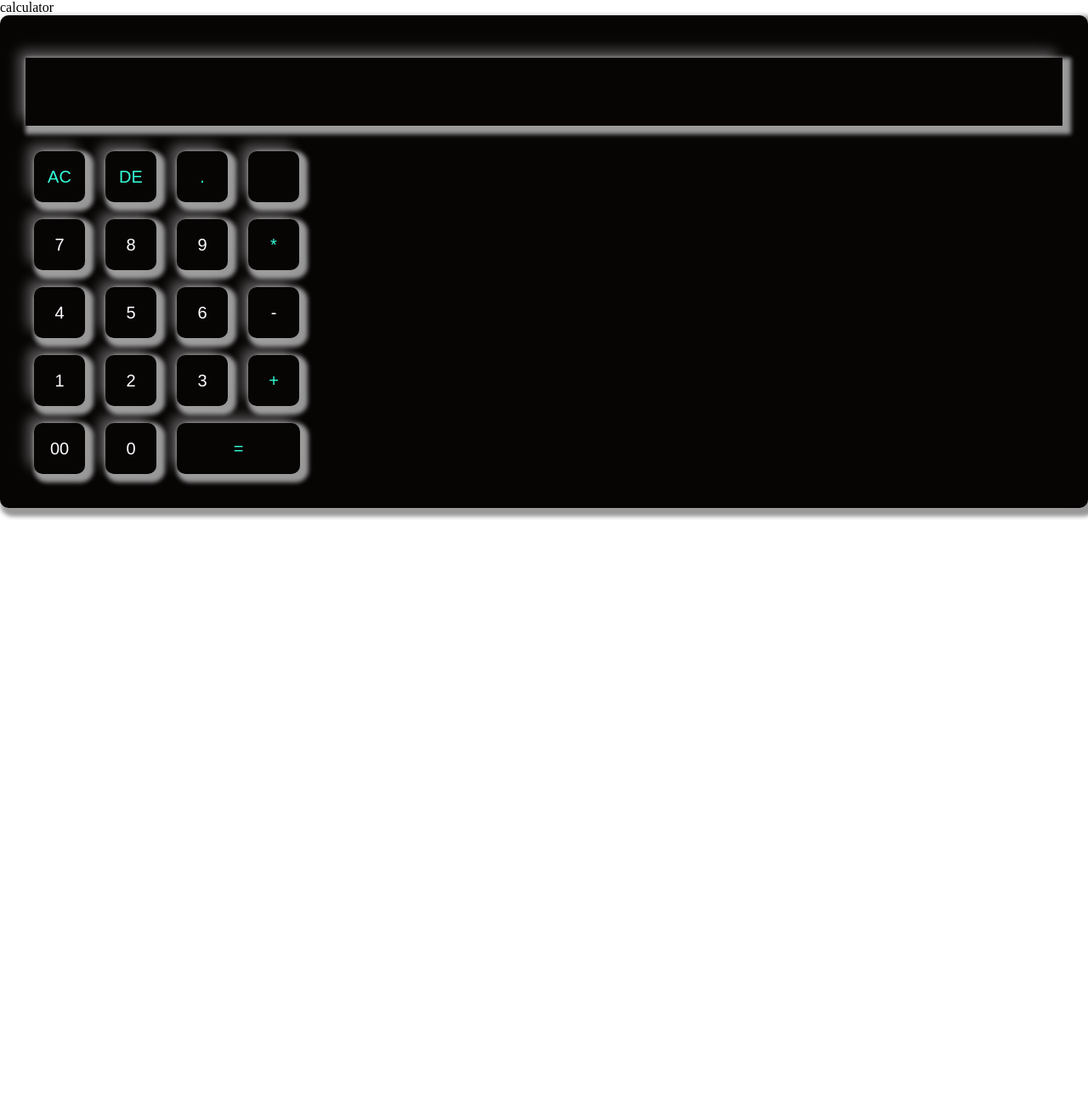
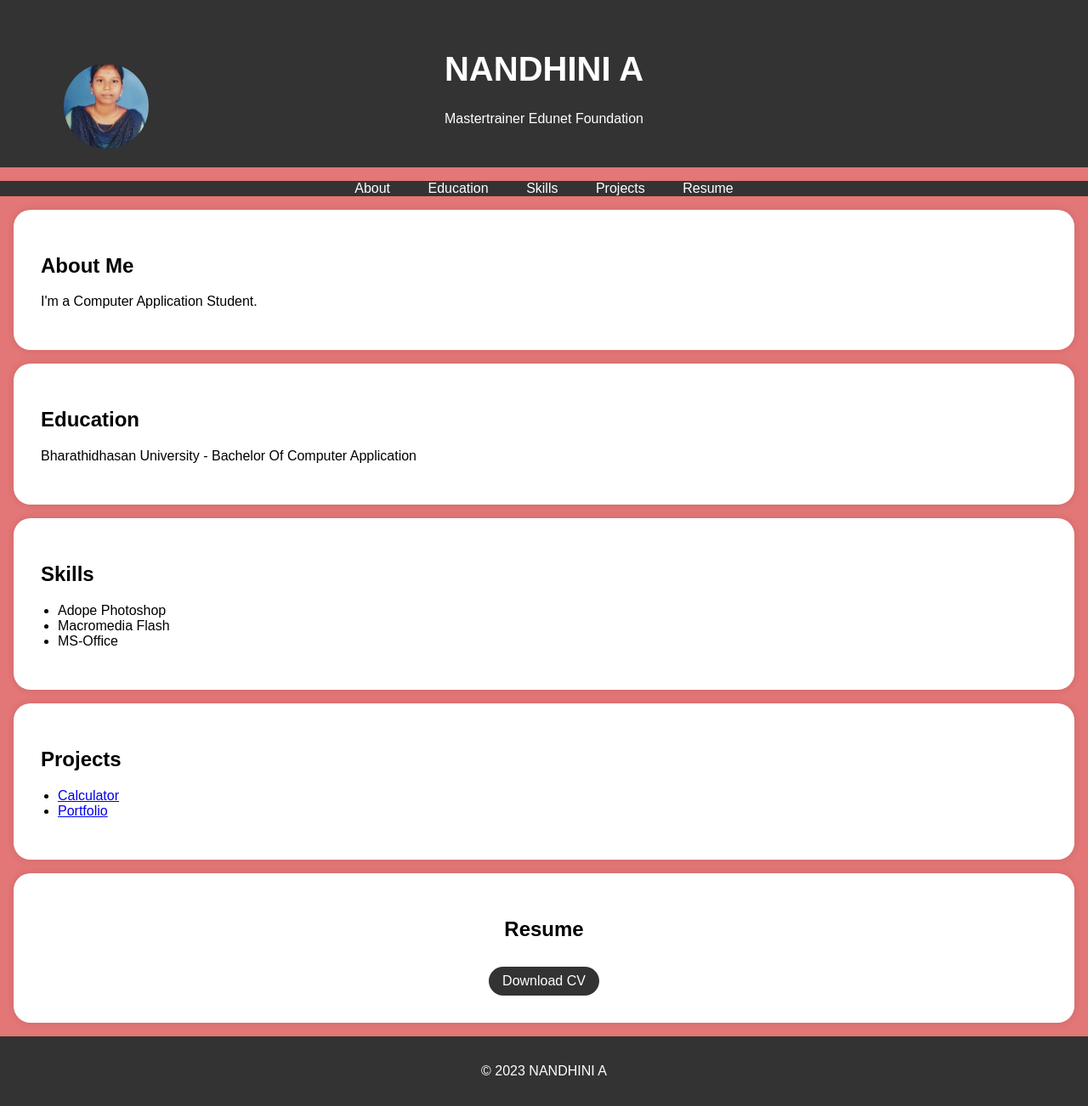
Before and after one commit to nandhini2524/nandhini2524, a plain HTML site: page Index.html in a window 1280 px wide. Shown: the whole page at 85% size. Before the commit the page ends 800 px from the top, so only its background shows below. Drawn offline with Linux system fonts and the light colour scheme.

Commit message:
Add files via upload

```diff
--- a/Index.html
+++ b/Index.html
@@ -1,84 +1,184 @@
 <!DOCTYPE html>
-<html lang="en">
+<html>
 <head>
-        <meta charset="UTF-8" />
-        <meta name="vieport" content="width=device-width, initial-scale"
-        <title>calculator</title>
-        <link rel="stylesheet" href="style.css" />
+    <title>Portfolio</title>
+    <style>
+        body {
+            font-family: Arial, sans-serif;
+            margin: 0;
+            padding: 0;
+            background-color: #e37676;
+        }
+
+        header {
+            background-color: #333;
+            color: #fff;
+            text-align: center;
+            padding: 2rem 0;
+            position: relative; /* Add this */
+        }
+
+        .header-content h1 {
+            font-size: 2.5rem;
+        }
+
+        /* Add styles for the round profile picture */
+        .profile-picture {
+            width: 100px; /* Adjust the size as needed */
+            height: 100px;
+            border-radius: 75%; /* Create a circular shape */
+            object-fit: cover; /* To ensure the image fills the circular area */
+            position: absolute; /* Add this */
+            top: 75px; /* Adjust top position as needed */
+            left: 75px; /* Adjust left position as needed */
+        }
+
+        nav {
+            background-color: #333;
+            color: #fff;
+            text-align: center;
+        }
+
+        nav ul {
+            list-style-type: none;
+            padding: 0;
+        }
+
+        nav ul li {
+            display: inline;
+            margin: 0 20px;
+        }
+
+        nav ul li a {
+            text-decoration: none;
+            color: #fff;
+        }
+
+        .section-content {
+            background-color: #fff;
+            padding: 2rem;
+            margin: 1rem;
+            border-radius: 20px;
+            box-shadow: 0 0 10px rgba(0, 0, 0, 0.1);
+            text-align: justify;
+        }
+
+        .download-button {
+            background-color: #333;
+            color: #fff;
+            padding: 0.5rem 1rem;
+            text-decoration: none;
+            border-radius: 20px;
+            display: inline-block;
+            margin-top: 10px;
+            align-self: center;
+        }
+
+        .download-button:hover {
+            background-color: #555;
+        }
+
+        footer {
+            text-align: center;
+            padding: 1rem 0;
+            background-color: #333;
+            color: #fff;
+        }
+
+        ul {
+            list-style-type: disc;
+            padding-left: 20px;
+        }
+    </style>
 </head>
 <body>
-        <div class="container">
-            <div class="calculator">
-                <form>
-                    <div class="display">
-                        <input type="text" name="display" />
+    <header>
+        <div class="header-content">
+            <!-- Add your profile picture here -->
+            <img src="./Nandhini.jpg" alt="Your Profile Picture" class="profile-picture">
+            <h1>NANDHINI A</h1>
+            <p>Mastertrainer Edunet Foundation</p>
         </div>
-                    <div>
-                        <input
-                         type="button"
-                         value="AC"
-                         onclick="display.value = '' "
-                         class="operator"
-                        />
-                        <input
-                         type="button"
-                         value="DE"
-                         onclick="display.value = display.value.toString().slice(0, -1)"
-                         class="operator"
-                        />
-                        <input
-                         type="button"
-                         value="."
-                         onclick="display.value += '.' "
-                         class="operator"
-                        />
-                        <input
-                         type="button"
-                         value=""
-                         onclick="display.value += '/' "
-                         class="operator"
-                        />
+    </header>
+
+    <nav>
+        <ul>
+            <li><a href="#about">About</a></li>
+            <li><a href="#education">Education</a></li>
+            <li><a href="#skills">Skills</a></li>
+            <li><a href="#projects">Projects</a></li>
+            <li><a href="#resume">Resume</a></li>
+        </ul>
+    </nav>
+
+    <section id="about">
+        <div class="section-content">
+            <h2>About Me</h2>
+            <p>I'm a Computer Application Student.</p>
         </div>
-                    <div>
-                        <input type="button" value="7" onclick="display.value += '7' "/>
-                        <input type="button" value="8" onclick="display.value += '8' "/>
-                        <input type="button" value="9" onclick="display.value += '9' "/>
-                        <input
-                         type="button"
-                         value="*"
-                         onclick="display.value += '*' "
-                         class="operator"
-                        />
+    </section>
+
+    <section id="education">
+        <div class="section-content">
+            <h2>Education</h2>
+            <p>Bharathidhasan University  - Bachelor Of Computer Application</p>
         </div>
-                    <div>
-                        <input type="button" value="4" onclick="display.value += '4' "/>
-                        <input type="button" value="5" onclick="display.value += '5' "/>
-                        <input type="button" value="6" onclick="display.value += '6' "/>
-                        <input type="button" value="-" onclick="display.value += '-' "/>
+    </section>
+
+    <section id="skills">
+        <div class="section-content">
+            <h2>Skills</h2>
+            <ul>
+                <li>Adope Photoshop</li>
+                <li>Macromedia Flash</li>
+                <li>MS-Office</li>
+            </ul>
         </div>
-                    <div>
-                        <input type="button" value="1" onclick="display.value += '3' "/>
-                        <input type="button" value="2" onclick="display.value += '2' "/>
-                        <input type="button" value="3"  onclick="display.value += '1' "/>
-                        <input
-                         type="button"
-                         value="+"
-                         onclick="display.value += '+' "
-                         class="operator"
-                        />
+    </section>
+
+    <section id="projects">
+        <div class="section-content">
+            <h2>Projects</h2>
+            <ul>
+                <li><a href="#">Calculator</a></li>
+                <li><a href="#">Portfolio</a></li>
+                <!-- Add more project links here -->
+            </ul>
         </div>
-                    <div>
-                        <input type="button" value="00" onclick="display.value += '00' " />
-                        <input type="button" value="0"  onclick="display.value += '0' "/>
-                        <input
-                         type="button"
-                         value="="
-                         onclick="display.value =eval(display.value) "
-                         class="equal operator"
-                        />
+    </section>
+
+    <section id="resume">
+
+        <div class="section-content">
+            <center>
+            <h2>Resume</h2>
+            <a href="./Nandhini resume.jpg" target="_blank" class="download-button">Download CV</a>
+        </center>
         </div>
-                </form>
-            </div>
-        </div>
+
+    </section>
+
+    <footer>
+        <p>&copy; 2023 NANDHINI A</p>
+    </footer>
+
+    <script>
+        // Smooth scrolling to section when clicking on navigation links
+        document.querySelectorAll('a[href^="#"]').forEach(anchor => {
+            anchor.addEventListener('click', function(e) {
+                e.preventDefault();
+
+                const targetId = this.getAttribute('href').substring(1);
+                const targetElement = document.getElementById(targetId);
+
+                if (targetElement) {
+                    window.scrollTo({
+                        top: targetElement.offsetTop,
+                        behavior: 'smooth'
+                    });
+                }
+            });
+        });
+    </script>
 </body>
 </html>
```
Also changed, not shown: Nandhini resume.jpg (added), Nandhini.jpg (added). Lines whose indentation alone changed are shown as unchanged.
